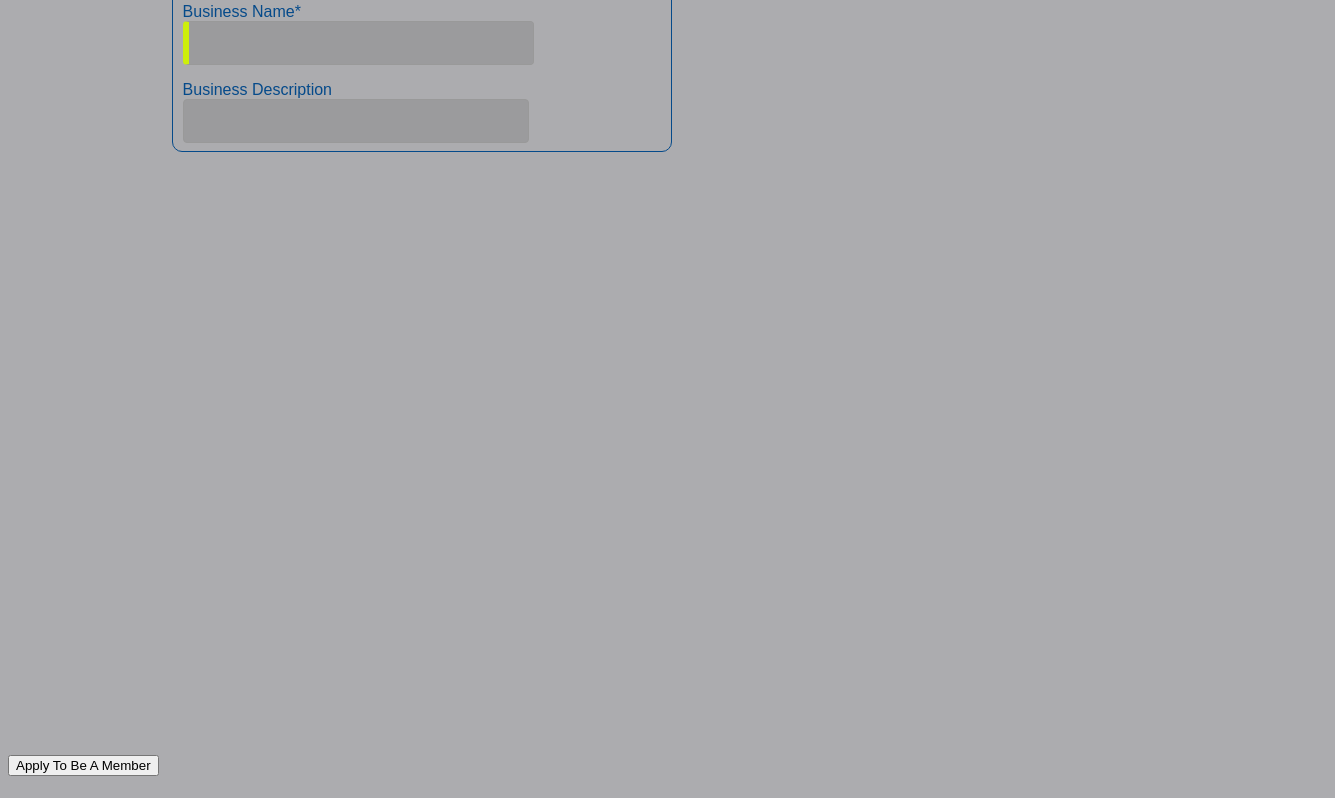
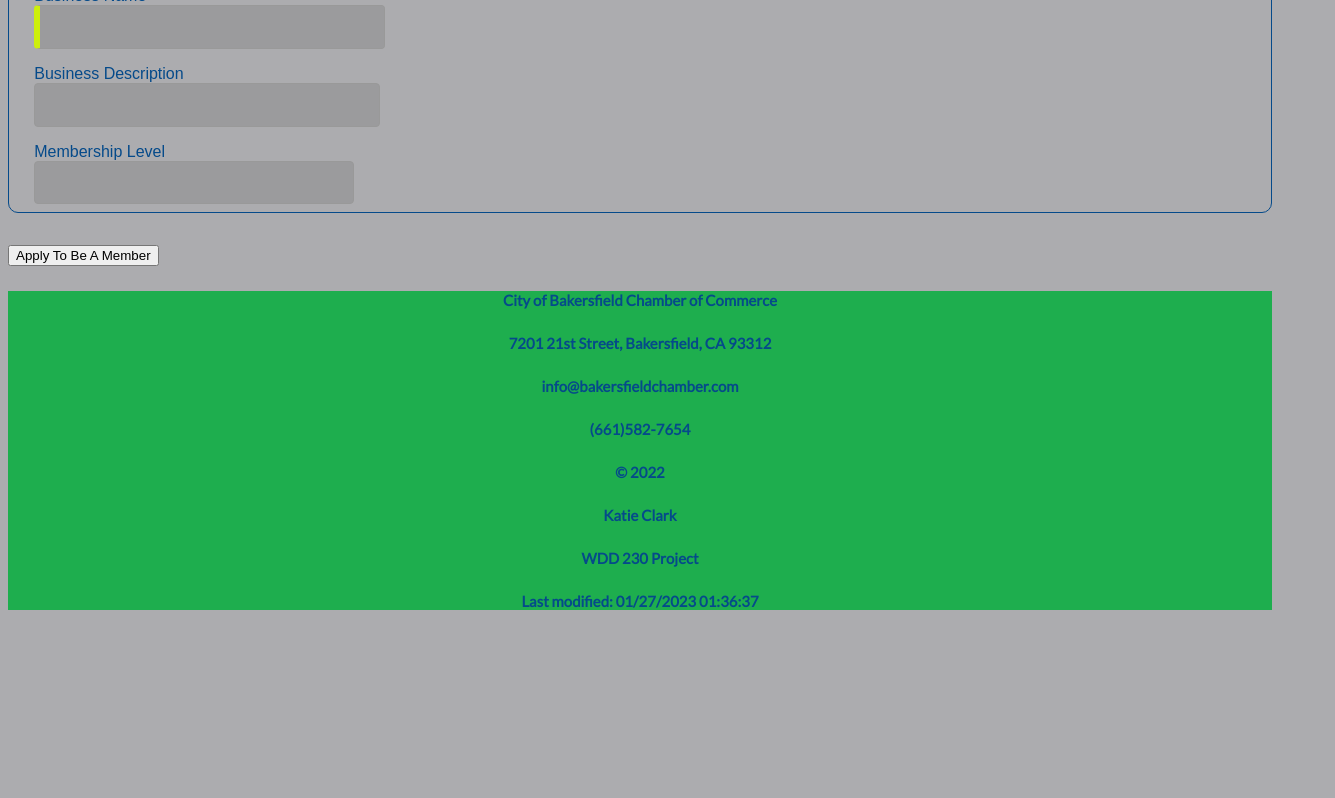
Before and after one commit to katielynneclark/wdd230, a plain HTML site: page winter23/chamber/join.html in a window 1280 px wide. Shown: the part 820-1618 px from the top of the page, 1335 px wide, since content can reach past the window. After the commit the page ends 1455 px from the top, so only its background shows below. Drawn offline with Linux system fonts and the light colour scheme; a script that the page names is missing.

Commit message:
Join Page

```diff
--- a/winter23/chamber/join.html
+++ b/winter23/chamber/join.html
@@ -35,9 +35,6 @@
         <h1>Membership Application</h1>
     </header>
 
-    <main>
-
-
         <form method="get" action="thankyou.html">
           <fieldset>
               <legend>Applicant Information</legend>
@@ -51,7 +48,19 @@
 
 
 
-    </main>
+
+        <label class="top"> Membership Level
+            <select name="level">
+                <option value=""Please Select &#9662;></option>
+            <option value="nonprofit">Non Profit Member: Free of charge, 15% event discount, 2 spotlight opportunities per year</option>
+            <option value="bronze">Bronze Member: $25/year, 25% event discount, quarterly training in advertising, 3 spotlight opportunities per year</option>
+            <option value="silver">Silver Member: $50/year, 35% event discount, quarterly training in advertising, 4 spotlight opportunities per year, yearly meeting with mayor</option>
+            <option value="gold">Gold Member: $100 year, 50% event discount, monthly trainings, 6 spotlight opportunities per year, 3 meetings with mayor, top of list contact for opportunities</option>
+
+            </select>
+        </label>
+
+
 
 </fieldset>
 
```
Also changed, not shown: winter23/chamber/index.html (+1 -1 lines).
